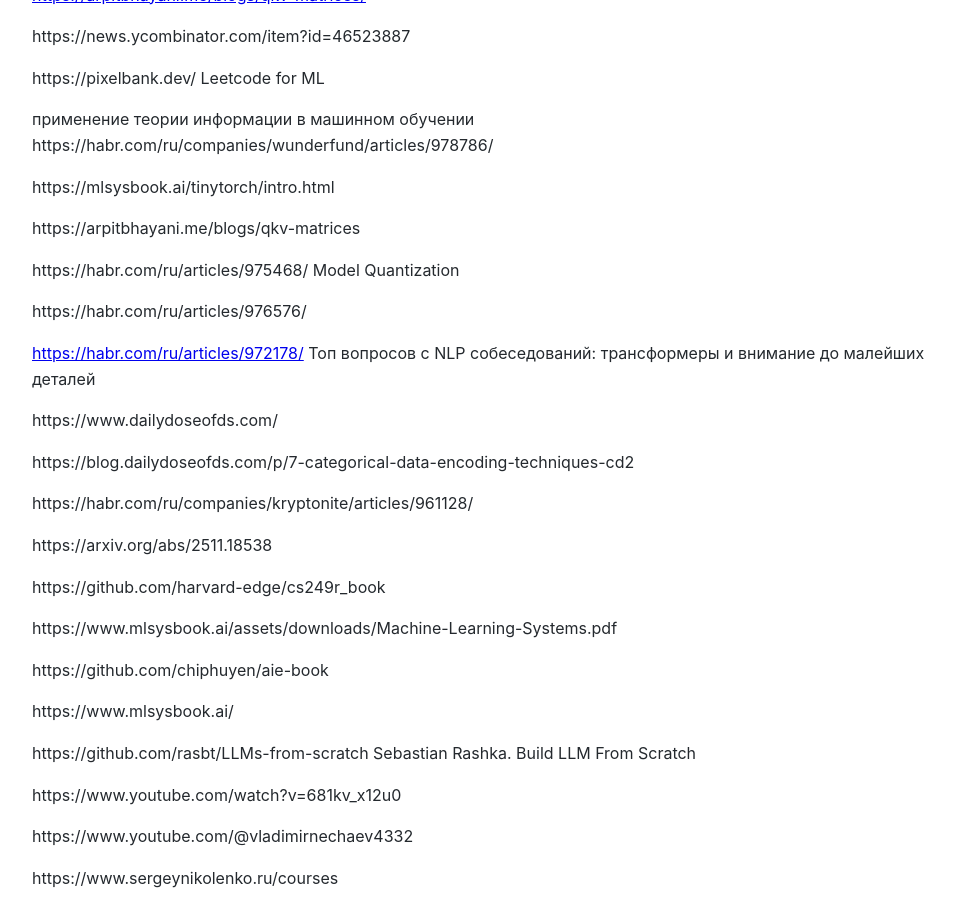
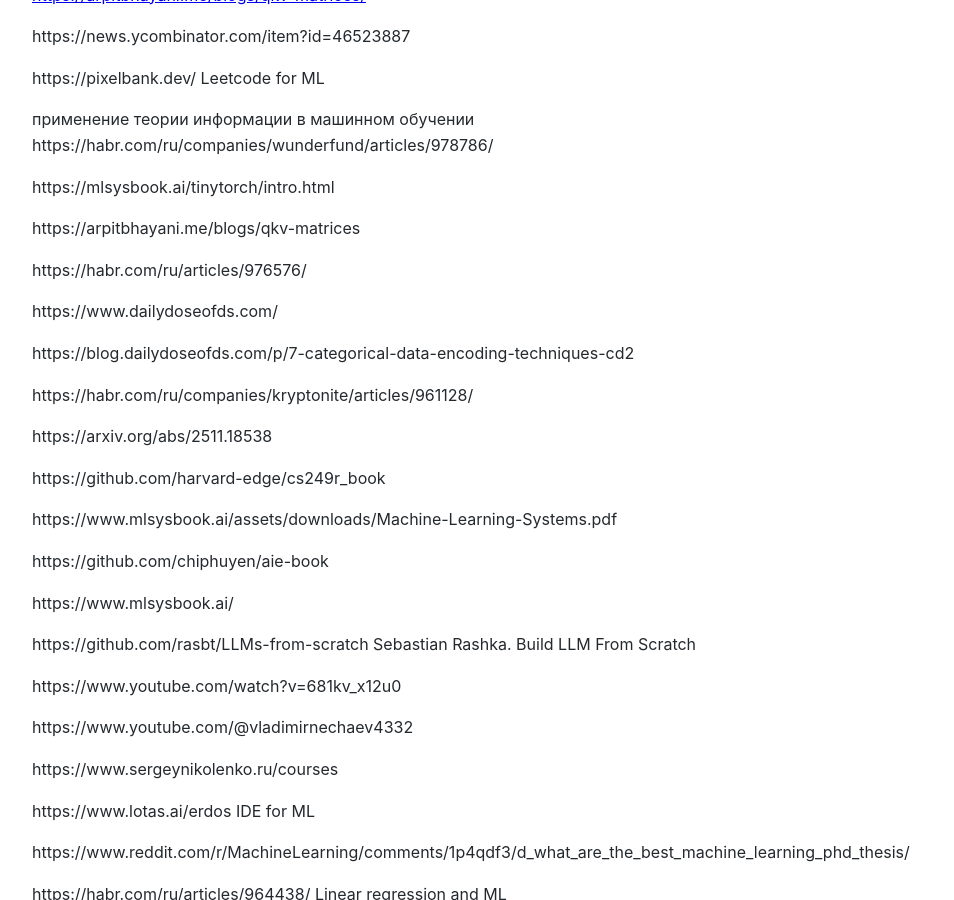
Before and after one commit to Michael-Lubinsky/michael-lubinsky.github.com, a Jekyll site: the page built from ml/mamba.md, in a window 1280 px wide and 900 px high, scrolled down 3590 px. Shown: the whole window, without its empty margins (158-1112 px from the left). Built offline with Jekyll 4.4.1, drawn with Linux system fonts in a browser that asks for light colours; our own code applies the rules of GitHub Pages for plain Markdown files; some of the changed text lies outside the part shown.

Commit message:
Update mamba.md

```diff
--- a/ml/mamba.md
+++ b/ml/mamba.md
@@ -123,10 +125,6 @@
 
 <https://physo.readthedocs.io/en/latest/> -SO’s symbolic regression module uses deep reinforcement learning to infer analytical physical laws that fit data points, searching in the space of functional forms.
 
-##
-
-
-
 
 1. Foundations of Machine Learning
 https://cs.nyu.edu/~mohri/mlbook/
@@ -201,11 +199,10 @@
 
 https://arpitbhayani.me/blogs/qkv-matrices
 
-https://habr.com/ru/articles/975468/ Model Quantization
+
 
 https://habr.com/ru/articles/976576/
 
-<https://habr.com/ru/articles/972178/> Топ вопросов с NLP собеседований: трансформеры и внимание до малейших деталей
 
 https://www.dailydoseofds.com/
 
```
Also changed, not shown: other parts of ml/mamba.md (+3 -0 lines).
